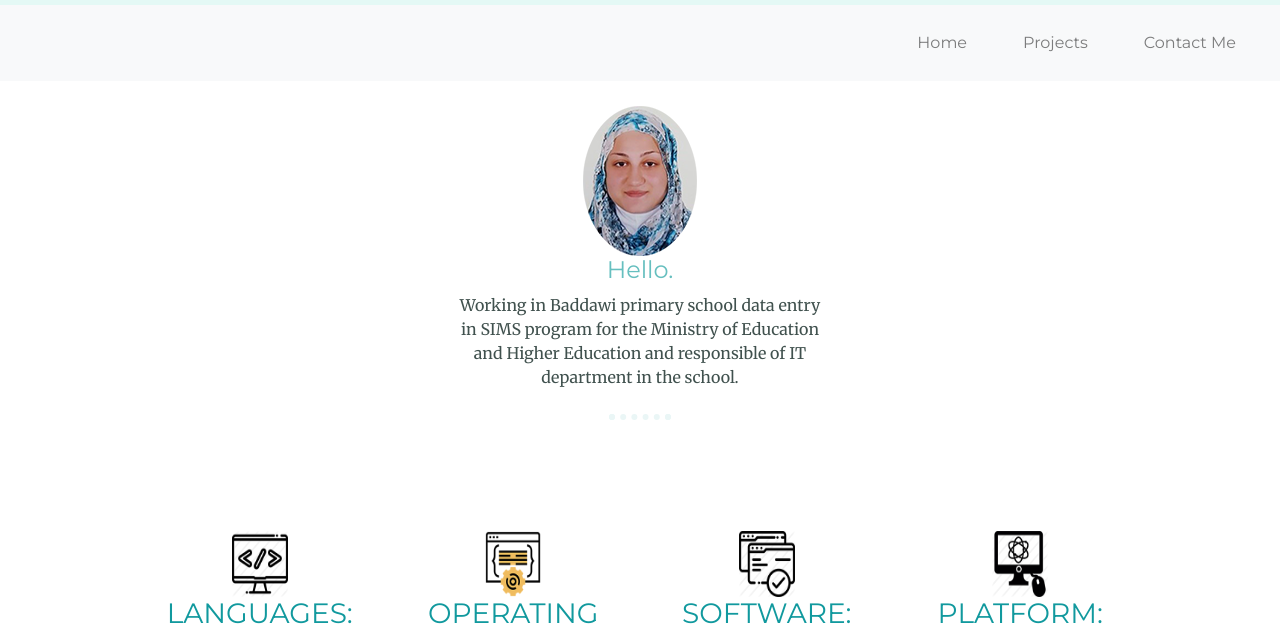
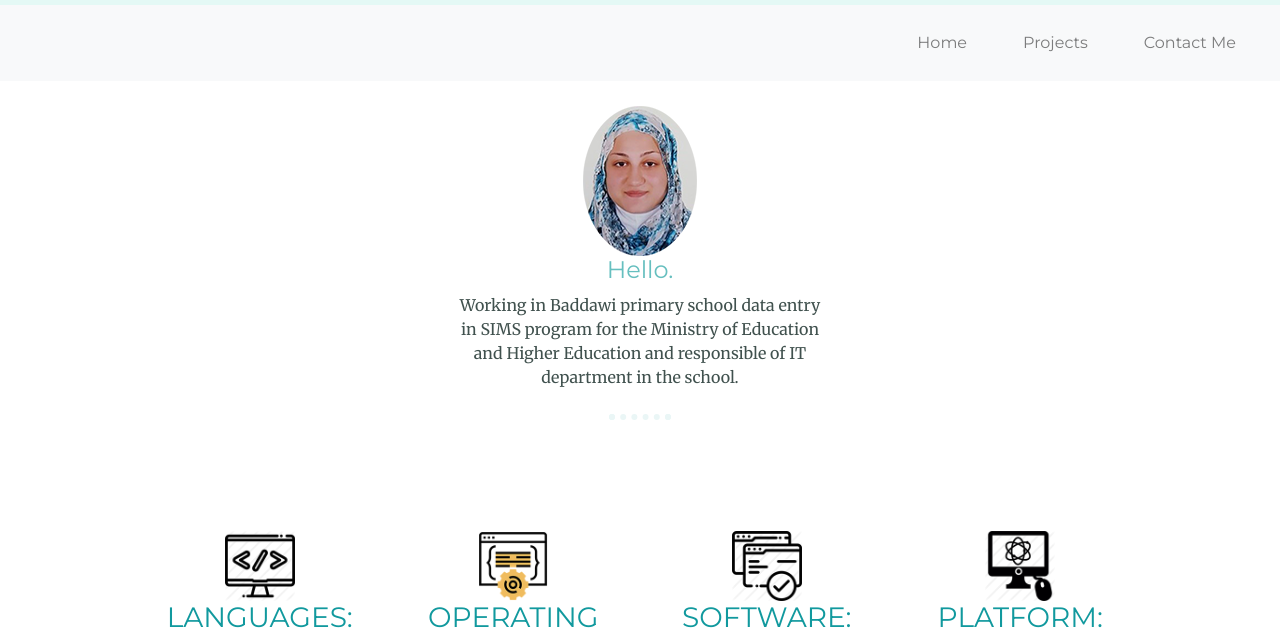
Before and after one commit to inaamk/CV, a plain HTML site: page index.html in a window 1280 px wide. Shown: the part 111-746 px from the top of the page. Drawn offline with nearby package versions, Linux system fonts and the light colour scheme.

Commit message:
Update styles.css

```diff
--- a/css/styles.css
+++ b/css/styles.css
@@ -126,8 +126,8 @@ a:hover{
 }
 
 .img-sys{
-  width: 25%;
-  height: 20%;
+  width: 70px;
+  height: 70px;
   display: block;
   margin-left: auto;
   margin-right: auto;
```
